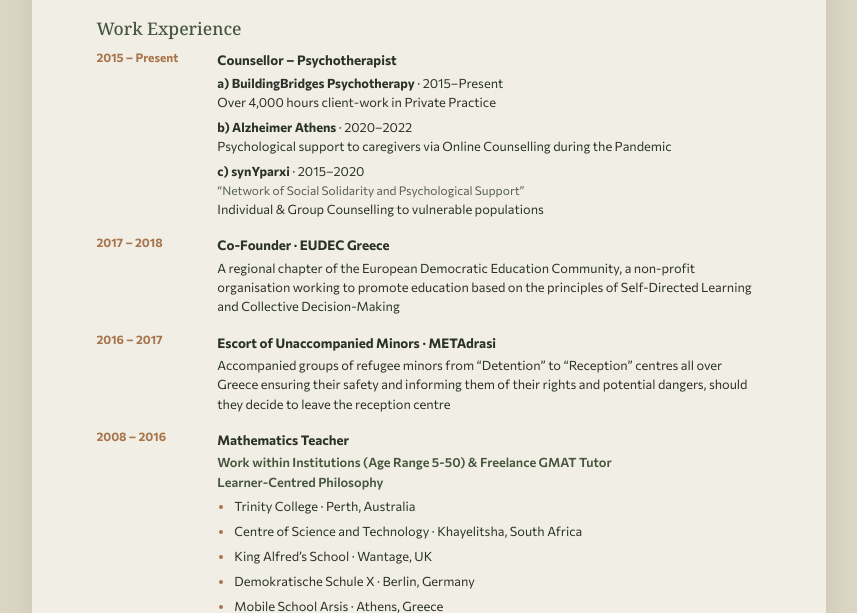
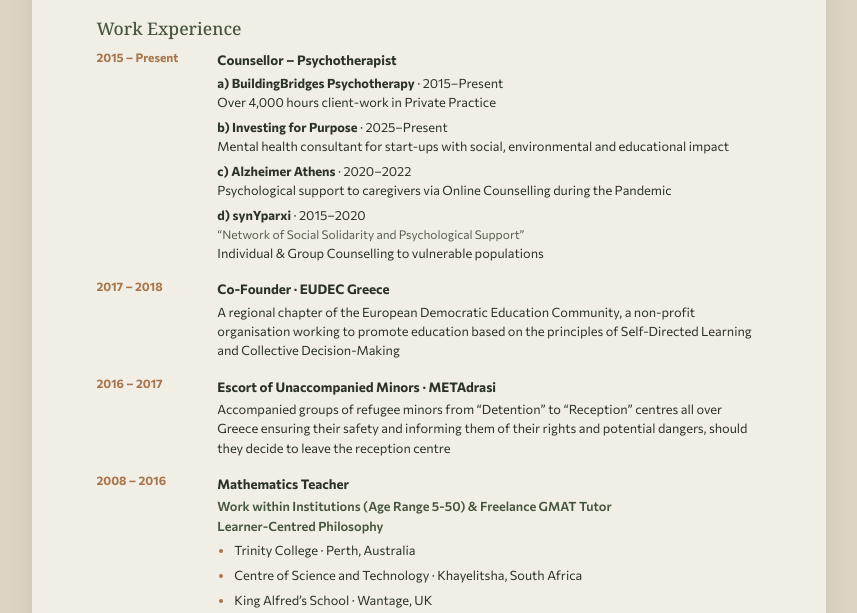
Before and after one commit to steldesp-bbp/building-bridges, a plain HTML site: page docs/CV-Despotakis.html in a window 1280 px wide. Shown: the part 182-795 px from the top of the page, without its empty margins (211-1068 px from the left). Drawn offline with Linux system fonts and the light colour scheme.

Commit message:
CV (EN): add Investing for Purpose (2025–Present) under Counsellor – Psychotherapist

```diff
--- a/docs/CV-Despotakis.html
+++ b/docs/CV-Despotakis.html
@@ -76,8 +76,9 @@ footer{border-top:1px solid #C9C2AD;padding-top:3mm;display:flex;justify-content
 <section><h2>Work Experience</h2><div class="rows">
 <div class="row"><div class="yr">2015 – Present</div><div class="sub"><h3>Counsellor – Psychotherapist</h3>
 <p><b>a) BuildingBridges Psychotherapy</b> · 2015–Present<br>Over 4,000 hours client-work in Private Practice</p>
-<p><b>b) Alzheimer Athens</b> · 2020–2022<br>Psychological support to caregivers via Online Counselling during the Pandemic</p>
-<p><b>c) synYparxi</b> · 2015–2020<br><span class="note">“Network of Social Solidarity and Psychological Support”</span><br>Individual &amp; Group Counselling to vulnerable populations</p></div></div>
+<p><b>b) Investing for Purpose</b> · 2025–Present<br>Mental health consultant for start-ups with social, environmental and educational impact</p>
+<p><b>c) Alzheimer Athens</b> · 2020–2022<br>Psychological support to caregivers via Online Counselling during the Pandemic</p>
+<p><b>d) synYparxi</b> · 2015–2020<br><span class="note">“Network of Social Solidarity and Psychological Support”</span><br>Individual &amp; Group Counselling to vulnerable populations</p></div></div>
 <div class="row"><div class="yr">2017 – 2018</div><div class="sub"><h3>Co-Founder · EUDEC Greece</h3><p>A regional chapter of the European Democratic Education Community, a non-profit organisation working to promote education based on the principles of Self-Directed Learning and Collective Decision-Making</p></div></div>
 <div class="row"><div class="yr">2016 – 2017</div><div class="sub"><h3>Escort of Unaccompanied Minors · METAdrasi</h3><p>Accompanied groups of refugee minors from “Detention” to “Reception” centres all over Greece ensuring their safety and informing them of their rights and potential dangers, should they decide to leave the reception centre</p></div></div>
 <div class="row"><div class="yr">2008 – 2016</div><div class="sub"><h3>Mathematics Teacher</h3><p class="role">Work within Institutions (Age Range 5-50) &amp; Freelance GMAT Tutor<br>Learner-Centred Philosophy</p>
```
